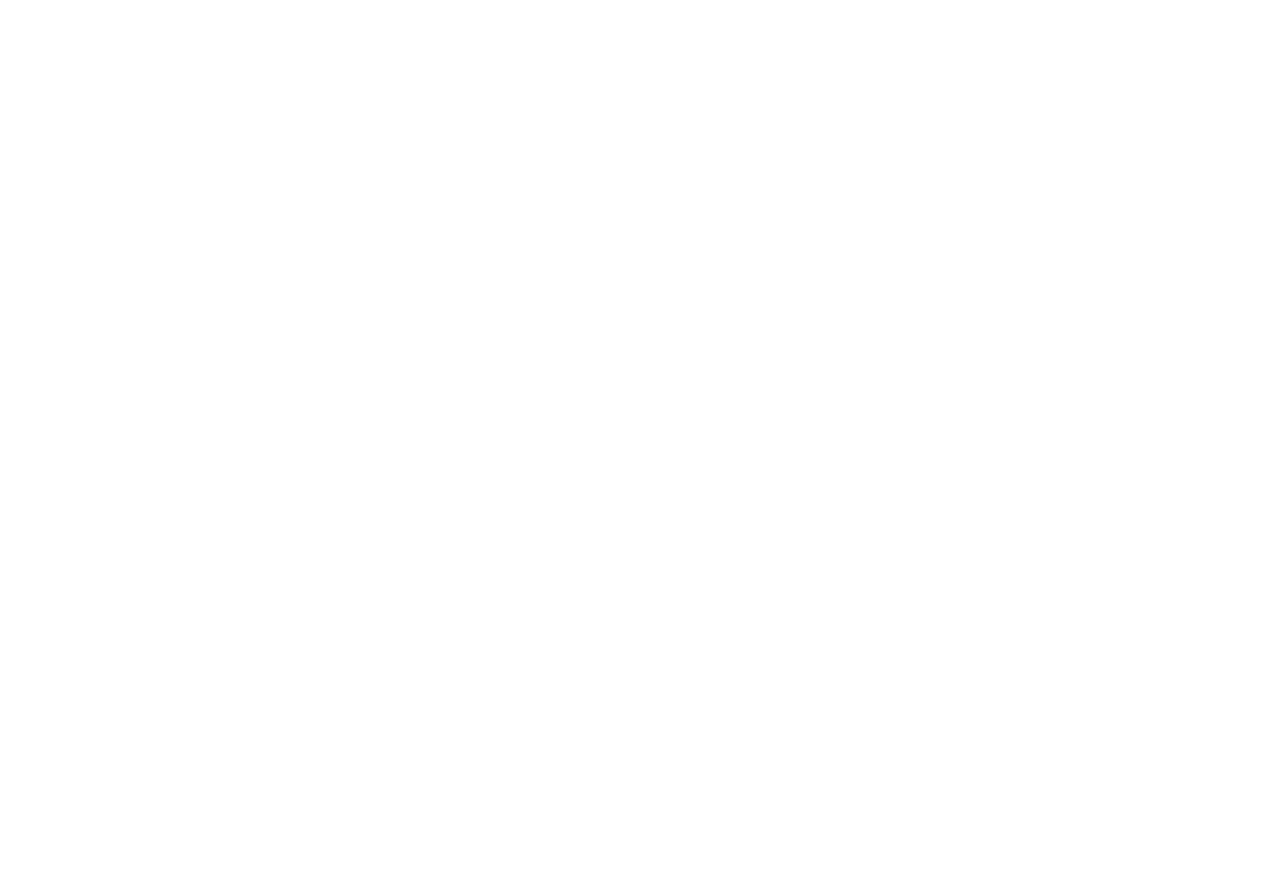
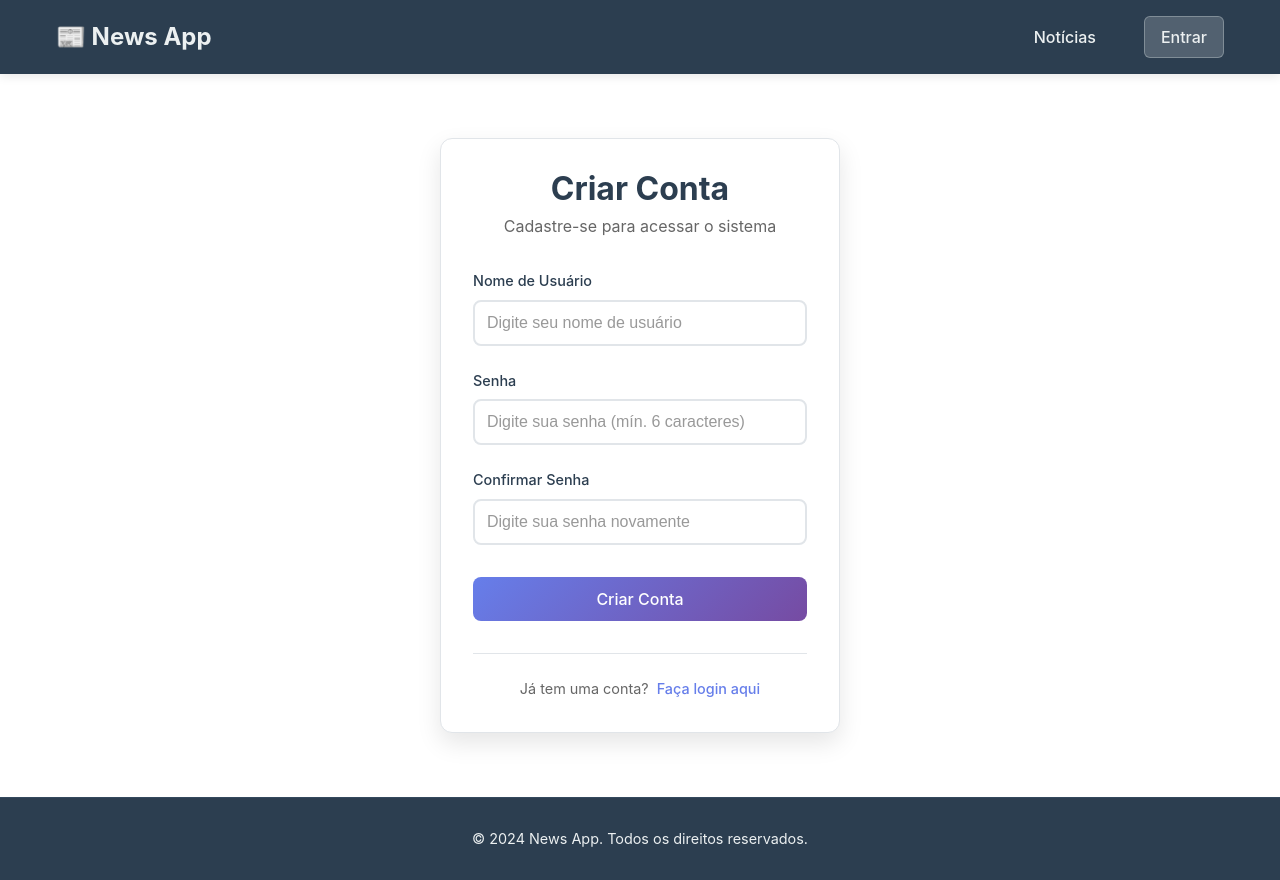
Before and after one commit to devAndreFC/news-ia, a React (Vite) app in the folder frontend/: page /register in a window 1280 px wide. Before the commit this address had no page. Before the commit the page ends 800 px from the top, so only its background shows below. Built offline with nearby package versions, Linux system fonts and the light colour scheme; the HTML template or start-up script is replaced by a standard one.

Commit message:
fix: corrigido login para considerar o token jwt ao inves do login do django e cadastro de usuario.

```diff
--- a/frontend/src/App.jsx
+++ b/frontend/src/App.jsx
@@ -3,6 +3,7 @@ import { AuthProvider, useAuth } from './contexts/AuthContext';
 import Layout from './components/Layout';
 import Home from './pages/Home';
 import Login from './pages/Login';
+import Register from './pages/Register';
 import Admin from './pages/Admin';
 import NewsDetail from './pages/NewsDetail';
 import './App.css';
@@ -31,6 +32,7 @@ function App() {
             <Route index element={<Home />} />
             <Route path="news/:id" element={<NewsDetail />} />
             <Route path="login" element={<Login />} />
+            <Route path="register" element={<Register />} />
             <Route
               path="admin"
               element={
--- /dev/null
+++ b/frontend/src/pages/Register.jsx
@@ -0,0 +1,183 @@
+import { useState } from 'react';
+import { useNavigate, Link } from 'react-router-dom';
+import { useAuth } from '../contexts/AuthContext';
+import './Login.css'; // Reutilizando os estilos do Login
+
+const Register = () => {
+  const [formData, setFormData] = useState({
+    username: '',
+    password: '',
+    confirmPassword: ''
+  });
+  const [loading, setLoading] = useState(false);
+  const [error, setError] = useState('');
+  const navigate = useNavigate();
+  const { login } = useAuth();
+
+  const handleChange = (e) => {
+    setFormData({
+      ...formData,
+      [e.target.name]: e.target.value
+    });
+  };
+
+  const handleSubmit = async (e) => {
+    e.preventDefault();
+    setLoading(true);
+    setError('');
+
+    // Validações
+    if (formData.password !== formData.confirmPassword) {
+      setError('As senhas não coincidem');
+      setLoading(false);
+      return;
+    }
+
+    if (formData.password.length < 6) {
+      setError('A senha deve ter pelo menos 6 caracteres');
+      setLoading(false);
+      return;
+    }
+
+    try {
+      // Registrar usuário
+      const response = await fetch('http://localhost:9000/api/users/register/', {
+        method: 'POST',
+        headers: {
+          'Content-Type': 'application/json',
+        },
+        body: JSON.stringify({
+          username: formData.username,
+          password: formData.password
+        })
+      });
+
+      const data = await response.json();
+
+      if (!response.ok) {
+        if (response.status === 400 && data.error?.includes('já existe')) {
+          throw new Error('Nome de usuário já está em uso');
+        }
+        throw new Error(data.error || 'Erro ao criar conta');
+      }
+
+      // Buscar dados do usuário usando o token retornado
+      const userResponse = await fetch('http://localhost:9000/api/profiles/me/', {
+        headers: {
+          'Authorization': `Bearer ${data.access_token}`,
+          'Content-Type': 'application/json',
+        }
+      });
+
+      if (!userResponse.ok) {
+        throw new Error('Erro ao buscar dados do usuário');
+      }
+
+      const profileData = await userResponse.json();
+
+      // Criar objeto de usuário compatível com o contexto
+      const userData = {
+        ...profileData.user,
+        profile: {
+          is_admin: profileData.user_type === 'admin',
+          user_type: profileData.user_type,
+          preferred_categories: profileData.preferred_categories
+        }
+      };
+
+      // Fazer login automático após registro
+      login(userData, {
+        access_token: data.access_token,
+        refresh_token: data.refresh_token
+      });
+
+      // Redirecionar para home (usuários novos são sempre readers)
+      navigate('/');
+
+    } catch (err) {
+      setError(err.message);
+    } finally {
+      setLoading(false);
+    }
+  };
+
+  return (
+    <div className="login-page">
+      <div className="login-container">
+        <div className="login-header">
+          <h1>Criar Conta</h1>
+          <p>Cadastre-se para acessar o sistema</p>
+        </div>
+
+        <form onSubmit={handleSubmit} className="login-form">
+          {error && (
+            <div className="error-message">
+              {error}
+            </div>
+          )}
+
+          <div className="form-group">
+            <label htmlFor="username">Nome de Usuário</label>
+            <input
+              type="text"
+              id="username"
+              name="username"
+              value={formData.username}
+              onChange={handleChange}
+              required
+              placeholder="Digite seu nome de usuário"
+              minLength="3"
+            />
+          </div>
+
+          <div className="form-group">
+            <label htmlFor="password">Senha</label>
+            <input
+              type="password"
+              id="password"
+              name="password"
+              value={formData.password}
+              onChange={handleChange}
+              required
+              placeholder="Digite sua senha (mín. 6 caracteres)"
+              minLength="6"
+            />
+          </div>
+
+          <div className="form-group">
+            <label htmlFor="confirmPassword">Confirmar Senha</label>
+            <input
+              type="password"
+              id="confirmPassword"
+              name="confirmPassword"
+              value={formData.confirmPassword}
+              onChange={handleChange}
+              required
+              placeholder="Digite sua senha novamente"
+              minLength="6"
+            />
+          </div>
+
+          <button
+            type="submit"
+            className="login-btn"
+            disabled={loading}
+          >
+            {loading ? 'Criando conta...' : 'Criar Conta'}
+          </button>
+        </form>
+
+        <div className="login-footer">
+          <p>
+            Já tem uma conta?
+            <Link to="/login" className="register-link">
+              Faça login aqui
+            </Link>
+          </p>
+        </div>
+      </div>
+    </div>
+  );
+};
+
+export default Register;
```
